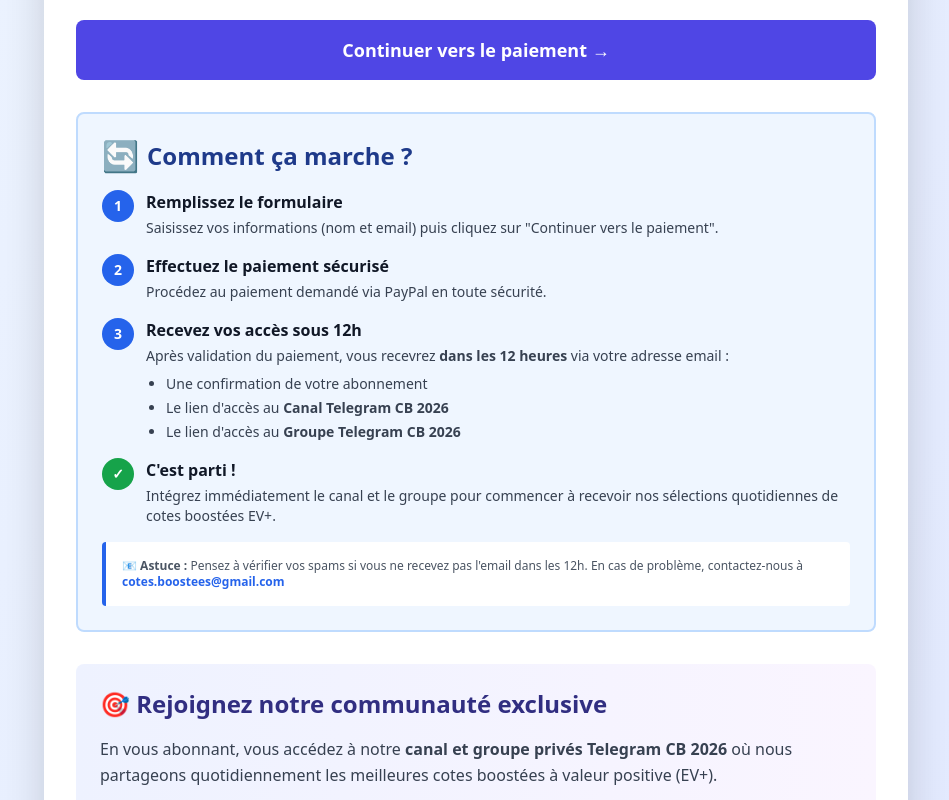
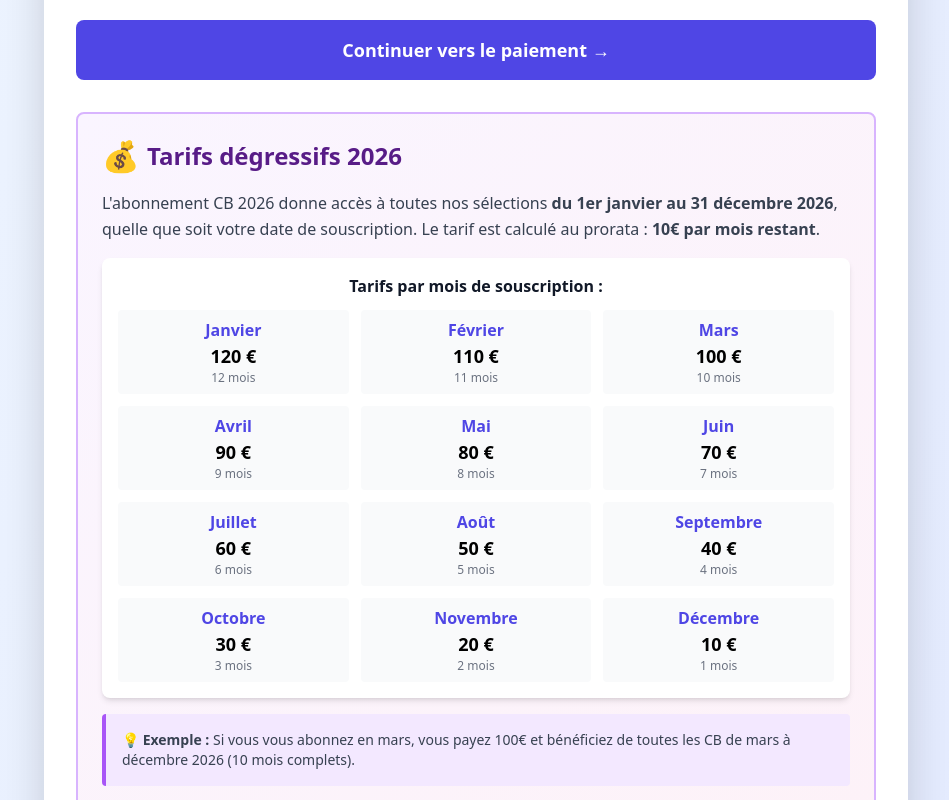
Before and after one commit to Web-Online-Concept/cotes-boostees, a Next.js app: page /abonnement in a window 1280 px wide. Shown: the part 640-1440 px from the top of the page, without its empty margins (164-1113 px from the left). Built offline with nearby package versions, Linux system fonts and the light colour scheme.

Commit message:
Update abonnement.js

```diff
--- a/pages/abonnement.js
+++ b/pages/abonnement.js
@@ -111,7 +111,7 @@ export default function AbonnementPage() {
             <div className="bg-gradient-to-r from-green-500 to-emerald-600 rounded-xl p-6 mb-8 text-white text-center">
               <div className="text-5xl font-bold mb-2">100 €</div>
               <div className="text-xl font-semibold">Abonnement annuel 2026</div>
-              <p className="text-sm mt-2 opacity-90">Accès jusqu'au 31 décembre 2026</p>
+              <p className="text-sm mt-2 opacity-90">Accès du 1er Janvier au 31 décembre 2026</p>
             </div>
 
             {/* Formulaire ou Bouton PayPal */}
@@ -193,6 +193,92 @@ export default function AbonnementPage() {
                 </button>
               </div>
             )}
+
+            {/* NOUVEAU - Bloc explicatif des tarifs dégressifs */}
+            <div className="bg-gradient-to-br from-purple-50 to-pink-50 border-2 border-purple-300 rounded-lg p-6 mt-8">
+              <h2 className="text-2xl font-bold text-purple-900 mb-4 flex items-center gap-2">
+                <span className="text-3xl">💰</span>
+                Tarifs dégressifs 2026
+              </h2>
+
+              <p className="text-gray-700 mb-4 leading-relaxed">
+                L'abonnement CB 2026 donne accès à toutes nos sélections <strong>du 1er janvier au 31 décembre 2026</strong>,
+                quelle que soit votre date de souscription. Le tarif est calculé au prorata : <strong>10€ par mois restant</strong>.
+              </p>
+
+              <div className="bg-white rounded-lg p-4 shadow-md">
+                <h3 className="font-bold text-gray-900 mb-3 text-center">Tarifs par mois de souscription :</h3>
+                <div className="grid grid-cols-2 md:grid-cols-3 gap-3">
+                  <div className="text-center p-2 bg-gray-50 rounded">
+                    <div className="font-semibold text-indigo-600">Janvier</div>
+                    <div className="text-lg font-bold">120 €</div>
+                    <div className="text-xs text-gray-500">12 mois</div>
+                  </div>
+                  <div className="text-center p-2 bg-gray-50 rounded">
+                    <div className="font-semibold text-indigo-600">Février</div>
+                    <div className="text-lg font-bold">110 €</div>
+                    <div className="text-xs text-gray-500">11 mois</div>
+                  </div>
+                  <div className="text-center p-2 bg-gray-50 rounded">
+                    <div className="font-semibold text-indigo-600">Mars</div>
+                    <div className="text-lg font-bold">100 €</div>
+                    <div className="text-xs text-gray-500">10 mois</div>
+                  </div>
+                  <div className="text-center p-2 bg-gray-50 rounded">
+                    <div className="font-semibold text-indigo-600">Avril</div>
+                    <div className="text-lg font-bold">90 €</div>
+                    <div className="text-xs text-gray-500">9 mois</div>
+                  </div>
+                  <div className="text-center p-2 bg-gray-50 rounded">
+                    <div className="font-semibold text-indigo-600">Mai</div>
+                    <div className="text-lg font-bold">80 €</div>
+                    <div className="text-xs text-gray-500">8 mois</div>
+                  </div>
+                  <div className="text-center p-2 bg-gray-50 rounded">
+                    <div className="font-semibold text-indigo-600">Juin</div>
+                    <div className="text-lg font-bold">70 €</div>
+                    <div className="text-xs text-gray-500">7 mois</div>
+                  </div>
+                  <div className="text-center p-2 bg-gray-50 rounded">
+                    <div className="font-semibold text-indigo-600">Juillet</div>
+                    <div className="text-lg font-bold">60 €</div>
+                    <div className="text-xs text-gray-500">6 mois</div>
+                  </div>
+                  <div className="text-center p-2 bg-gray-50 rounded">
+                    <div className="font-semibold text-indigo-600">Août</div>
+                    <div className="text-lg font-bold">50 €</div>
+                    <div className="text-xs text-gray-500">5 mois</div>
+                  </div>
+                  <div className="text-center p-2 bg-gray-50 rounded">
+                    <div className="font-semibold text-indigo-600">Septembre</div>
+                    <div className="text-lg font-bold">40 €</div>
+                    <div className="text-xs text-gray-500">4 mois</div>
+                  </div>
+                  <div className="text-center p-2 bg-gray-50 rounded">
+                    <div className="font-semibold text-indigo-600">Octobre</div>
+                    <div className="text-lg font-bold">30 €</div>
+                    <div className="text-xs text-gray-500">3 mois</div>
+                  </div>
+                  <div className="text-center p-2 bg-gray-50 rounded">
+                    <div className="font-semibold text-indigo-600">Novembre</div>
+                    <div className="text-lg font-bold">20 €</div>
+                    <div className="text-xs text-gray-500">2 mois</div>
+                  </div>
+                  <div className="text-center p-2 bg-gray-50 rounded">
+                    <div className="font-semibold text-indigo-600">Décembre</div>
+                    <div className="text-lg font-bold">10 €</div>
+                    <div className="text-xs text-gray-500">1 mois</div>
+                  </div>
+                </div>
+              </div>
+
+              <div className="mt-4 bg-purple-100 border-l-4 border-purple-500 p-4 rounded">
+                <p className="text-sm text-gray-700">
+                  <strong>💡 Exemple :</strong> Si vous vous abonnez en mars, vous payez 100€ et bénéficiez de toutes les CB
+                  de mars à décembre 2026 (10 mois complets).
+                </p>
+              </div>
+            </div>
 
             {/* Comment ça marche */}
             <div className="bg-blue-50 border-2 border-blue-200 rounded-lg p-6 mt-8">
@@ -312,7 +398,7 @@ export default function AbonnementPage() {
               <div className="mt-6 bg-yellow-50 border-l-4 border-yellow-400 p-4 rounded">
                 <p className="text-sm text-gray-700">
                   <strong>⚠️ Important :</strong> Notre approche est basée sur l'analyse mathématique et la sélection
-                  rigoureuse. Nous ne publons QUE les cotes à valeur positive. Pas de volume inutile, que de la qualité !
+                  rigoureuse. Nous ne publions QUE les cotes à valeur positive. Pas de volume inutile, que de la qualité !
                 </p>
               </div>
             </div>
```
